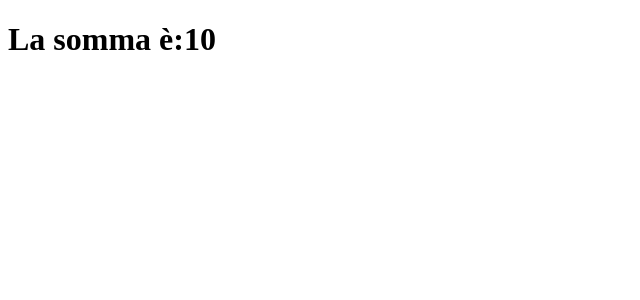
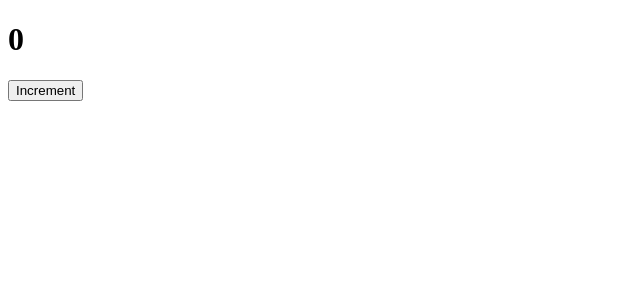
Before and after one commit to angiee05/react-exercises, a React (Create React App) app: page / in a window 1280 px wide. Shown: the top 300 px of the page, without its empty margins (0-640 px from the left). Built offline with nearby package versions, Linux system fonts and the light colour scheme.

Commit message:
useState 1

```diff
--- a/src/App.js
+++ b/src/App.js
@@ -1,11 +1,11 @@
 import React from "react";
-import Sum from "./Sum";
+import ClickCounter from "./ClickCounter";
 export class App extends React.Component {
 
     render() {
         return (
             <div>
-                <Sum />
+                <ClickCounter />
             </div>
         )
     }
--- a/src/ClickCounter.js
+++ b/src/ClickCounter.js
@@ -1,21 +1,18 @@
-import React from "react";
+import React, { useState } from 'react'
 
-export class ClickCounter extends React.Component {
-    state = {
-        counter: this.props.initialValue ?? 0
-    }
+export default function ClickCounter() {
+    const [count, setCount] = useState(0)
 
-    incrementCounter = (() => {
-        this.setState({
-            counter: this.state.counter + (this.props.incrementAmount ?? 1)
-        })
+    const incrementCounter = (() => {
+        setCount((c) => c + 1)
     })
 
-    render () {
-        return (
+    return (
         <div>
-            <h1>{this.state.counter}</h1>
-            <button onClick={this.incrementCounter}>Increment</button>
+            <div>
+                <h1>{count}</h1>
+                <button onClick={incrementCounter}>Increment</button>
+            </div>
         </div>
-    )}
+    )
 }
```
